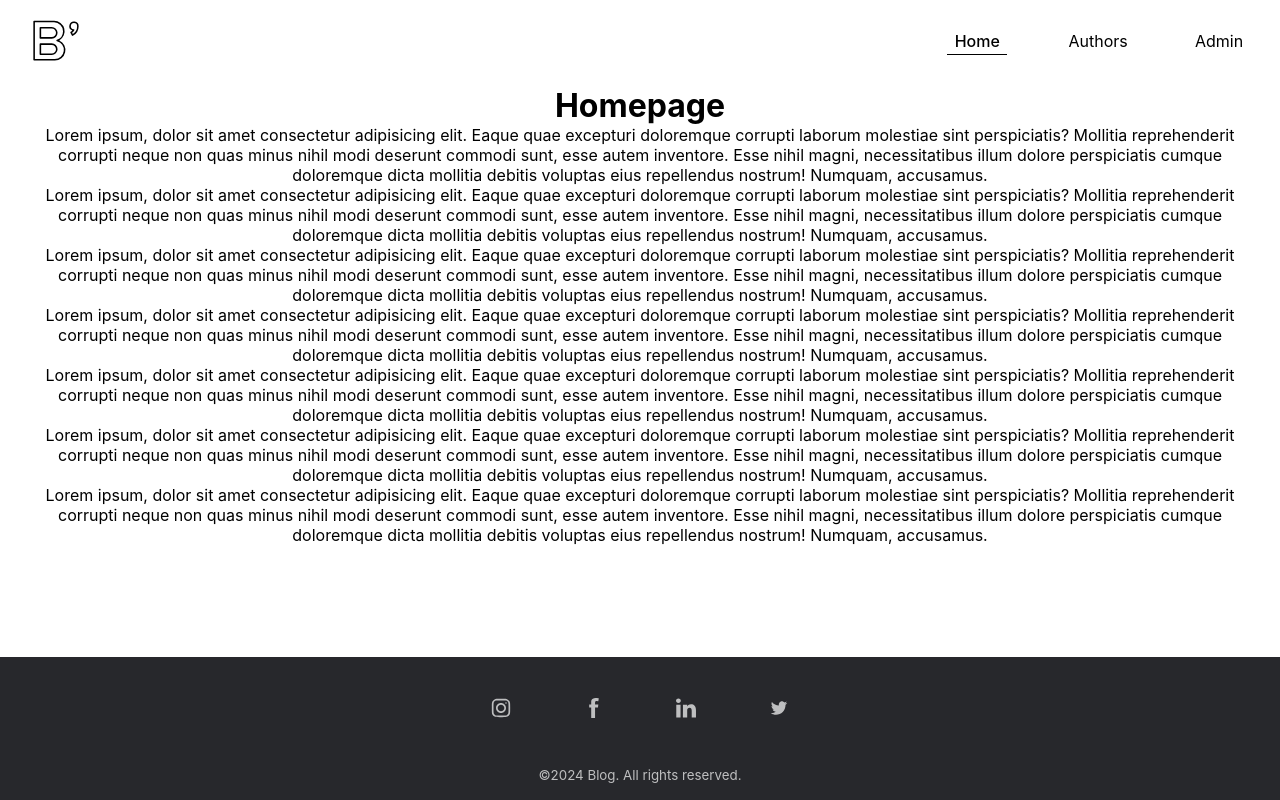
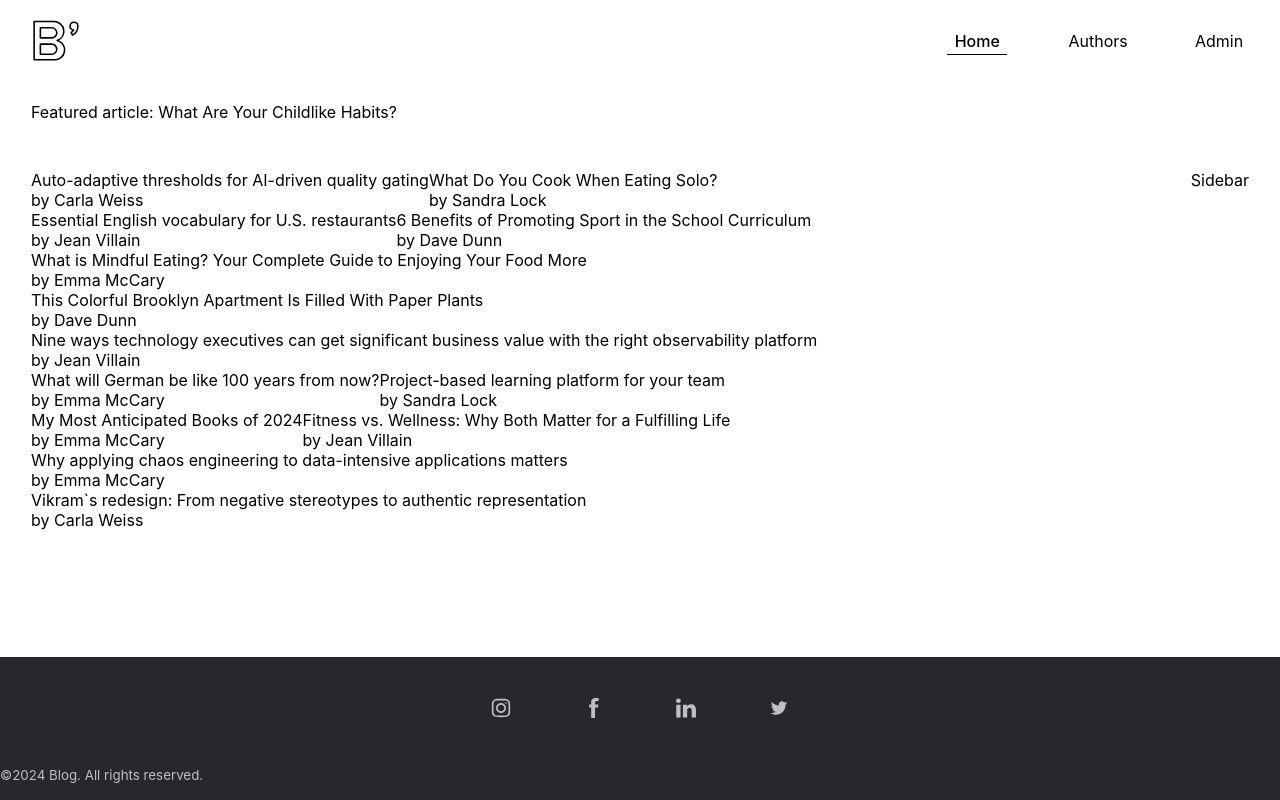
Before and after one commit to Anca2022/blog-app-react, a React (Create React App) app: page / in a window 1280 px wide. Built offline with nearby package versions, Linux system fonts and the light colour scheme.

Commit message:
homepage structure done

```diff
--- a/src/App.css
+++ b/src/App.css
@@ -1,5 +1,4 @@
 .App {
-  text-align: center;
   display: flex;
   flex-direction: column;
   min-height: 100vh;
@@ -29,6 +28,7 @@
 }
 .App .navbar nav a {
   width: 60px;
+  text-align: center;
 }
 .App .navbar nav .active-link {
   font-weight: 500;
@@ -37,6 +37,18 @@
 }
 .App .navbar nav a:hover {
   font-weight: 500;
+}
+.App .homepage {
+  padding: 1rem;
+}
+.App .homepage main {
+  padding-top: 3rem;
+  padding-bottom: 3rem;
+}
+.App .homepage main .article-cards-container {
+  display: flex;
+  flex-direction: row;
+  flex-wrap: wrap;
 }
 .App .footer {
   background-color: #27282c;
@@ -66,4 +78,18 @@
   width: 20px;
   height: 20px;
   fill: currentColor;
+}
+
+@media (min-width: 768px) {
+  .App .homepage main {
+    display: flex;
+    flex-direction: row;
+    justify-content: space-between;
+  }
+  .App .homepage main .article-cards-container {
+    flex-basis: 70%;
+  }
+  .App .homepage main:last-child {
+    flex-basis: 30%;
+  }
 }/*# sourceMappingURL=App.css.map */
--- a/src/App.scss
+++ b/src/App.scss
@@ -1,5 +1,4 @@
 .App {
-    text-align: center;
     display:flex;
     flex-direction:column;
     min-height:100vh;
@@ -26,6 +25,7 @@
         gap:10%;
         a{
           width: 60px;
+          text-align:center;
         }
         .active-link{
           font-weight: 500;
@@ -36,6 +36,20 @@
           font-weight: 500;
         }
       }
+    }
+
+    .homepage{
+      padding:1rem;
+      main{
+        padding-top:3rem;
+        padding-bottom:3rem;
+        .article-cards-container{
+          display:flex;
+          flex-direction:row;
+          flex-wrap: wrap;
+        }
+      }
+
     }
 
     .footer{
@@ -69,3 +83,21 @@
 
     }
   }
+
+  @media (min-width:768px){
+    .App{
+      .homepage{
+        main{
+          display:flex;
+          flex-direction:row;
+          justify-content: space-between;
+          .article-cards-container{
+            flex-basis:70%;
+          }
+          &:last-child{
+            flex-basis:30%;
+          }
+        }
+      }
+    }
+  }
--- a/src/components/ArticleCard.js
+++ b/src/components/ArticleCard.js
@@ -1,5 +1,9 @@
-export default function ArticleCard() {
+export default function ArticleCard(props) {
+    console.log(props);
     return (
-        <>Article Card</>
+        <div>
+            <p>{props.article.title}</p>
+            <p> by {props.author.name}</p>
+        </div>
     );
 }
--- a/src/components/Featured.js
+++ b/src/components/Featured.js
@@ -1,5 +1,5 @@
-export default function Featured() {
+export default function Featured(props) {
     return (
-        <>Featured Article</>
+        <>Featured article: {props.article[0].title}</>
     );
 }
--- a/src/components/Homepage.js
+++ b/src/components/Homepage.js
@@ -1,14 +1,27 @@
+import { fakeArticles, fakeAuthors } from "../fakeData";
+import Featured from './Featured';
+import Sidebar from './Sidebar';
+import ArticleCard from './ArticleCard';
 export default function Homepage() {
+    const articles = fakeArticles;
+    const authors = fakeAuthors;
+    // let article = articles.filter(article => article.featured===true);
     return (
-        <div>
-            <h1>Homepage</h1>
-            <p>Lorem ipsum, dolor sit amet consectetur adipisicing elit. Eaque quae excepturi doloremque corrupti laborum molestiae sint perspiciatis? Mollitia reprehenderit corrupti neque non quas minus nihil modi deserunt commodi sunt, esse autem inventore. Esse nihil magni, necessitatibus illum dolore perspiciatis cumque doloremque dicta mollitia debitis voluptas eius repellendus nostrum! Numquam, accusamus.</p>
-            <p>Lorem ipsum, dolor sit amet consectetur adipisicing elit. Eaque quae excepturi doloremque corrupti laborum molestiae sint perspiciatis? Mollitia reprehenderit corrupti neque non quas minus nihil modi deserunt commodi sunt, esse autem inventore. Esse nihil magni, necessitatibus illum dolore perspiciatis cumque doloremque dicta mollitia debitis voluptas eius repellendus nostrum! Numquam, accusamus.</p>
-            <p>Lorem ipsum, dolor sit amet consectetur adipisicing elit. Eaque quae excepturi doloremque corrupti laborum molestiae sint perspiciatis? Mollitia reprehenderit corrupti neque non quas minus nihil modi deserunt commodi sunt, esse autem inventore. Esse nihil magni, necessitatibus illum dolore perspiciatis cumque doloremque dicta mollitia debitis voluptas eius repellendus nostrum! Numquam, accusamus.</p>
-            <p>Lorem ipsum, dolor sit amet consectetur adipisicing elit. Eaque quae excepturi doloremque corrupti laborum molestiae sint perspiciatis? Mollitia reprehenderit corrupti neque non quas minus nihil modi deserunt commodi sunt, esse autem inventore. Esse nihil magni, necessitatibus illum dolore perspiciatis cumque doloremque dicta mollitia debitis voluptas eius repellendus nostrum! Numquam, accusamus.</p>
-            <p>Lorem ipsum, dolor sit amet consectetur adipisicing elit. Eaque quae excepturi doloremque corrupti laborum molestiae sint perspiciatis? Mollitia reprehenderit corrupti neque non quas minus nihil modi deserunt commodi sunt, esse autem inventore. Esse nihil magni, necessitatibus illum dolore perspiciatis cumque doloremque dicta mollitia debitis voluptas eius repellendus nostrum! Numquam, accusamus.</p>
-            <p>Lorem ipsum, dolor sit amet consectetur adipisicing elit. Eaque quae excepturi doloremque corrupti laborum molestiae sint perspiciatis? Mollitia reprehenderit corrupti neque non quas minus nihil modi deserunt commodi sunt, esse autem inventore. Esse nihil magni, necessitatibus illum dolore perspiciatis cumque doloremque dicta mollitia debitis voluptas eius repellendus nostrum! Numquam, accusamus.</p>
-            <p>Lorem ipsum, dolor sit amet consectetur adipisicing elit. Eaque quae excepturi doloremque corrupti laborum molestiae sint perspiciatis? Mollitia reprehenderit corrupti neque non quas minus nihil modi deserunt commodi sunt, esse autem inventore. Esse nihil magni, necessitatibus illum dolore perspiciatis cumque doloremque dicta mollitia debitis voluptas eius repellendus nostrum! Numquam, accusamus.</p>
+        <div className='homepage container'>
+            <Featured article = {articles.filter(article => article.featured===true)}/>
+            <main>
+                <div className='article-cards-container'>
+                    {
+                        articles.map(article => {
+                            if(article.featured===false) {
+                                let author = authors.find(author => author.authorId === article.authorId)
+                                return <ArticleCard key = {article.id} article = {article} author={author} />
+                            } else return null;
+                        })
+                    }
+                </div>
+                <Sidebar authors = {authors}/>
+            </main>
         </div>
     );
 }
```
Also changed, not shown: 1 other file (tests, documents, lock files or other folders).
